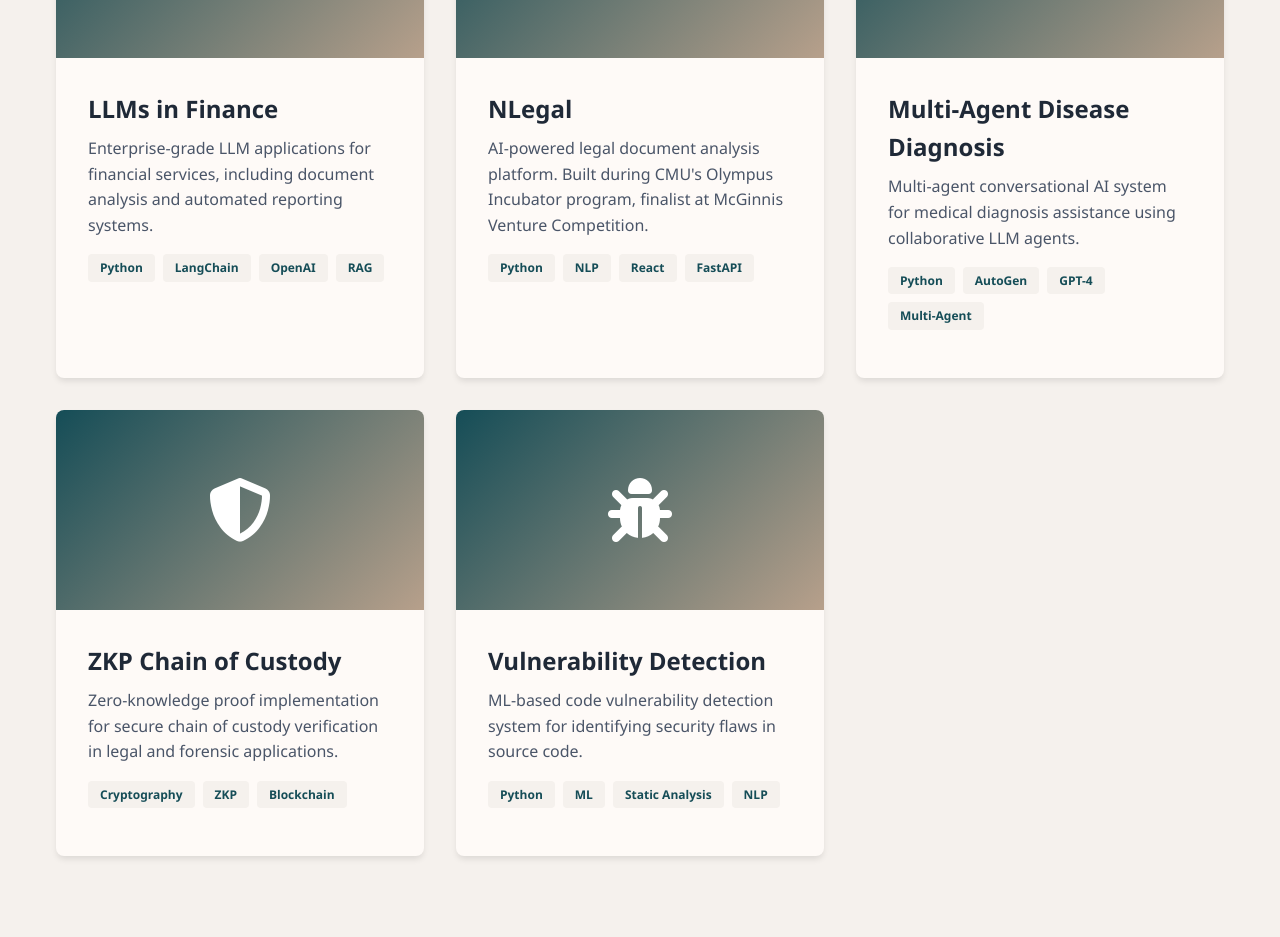
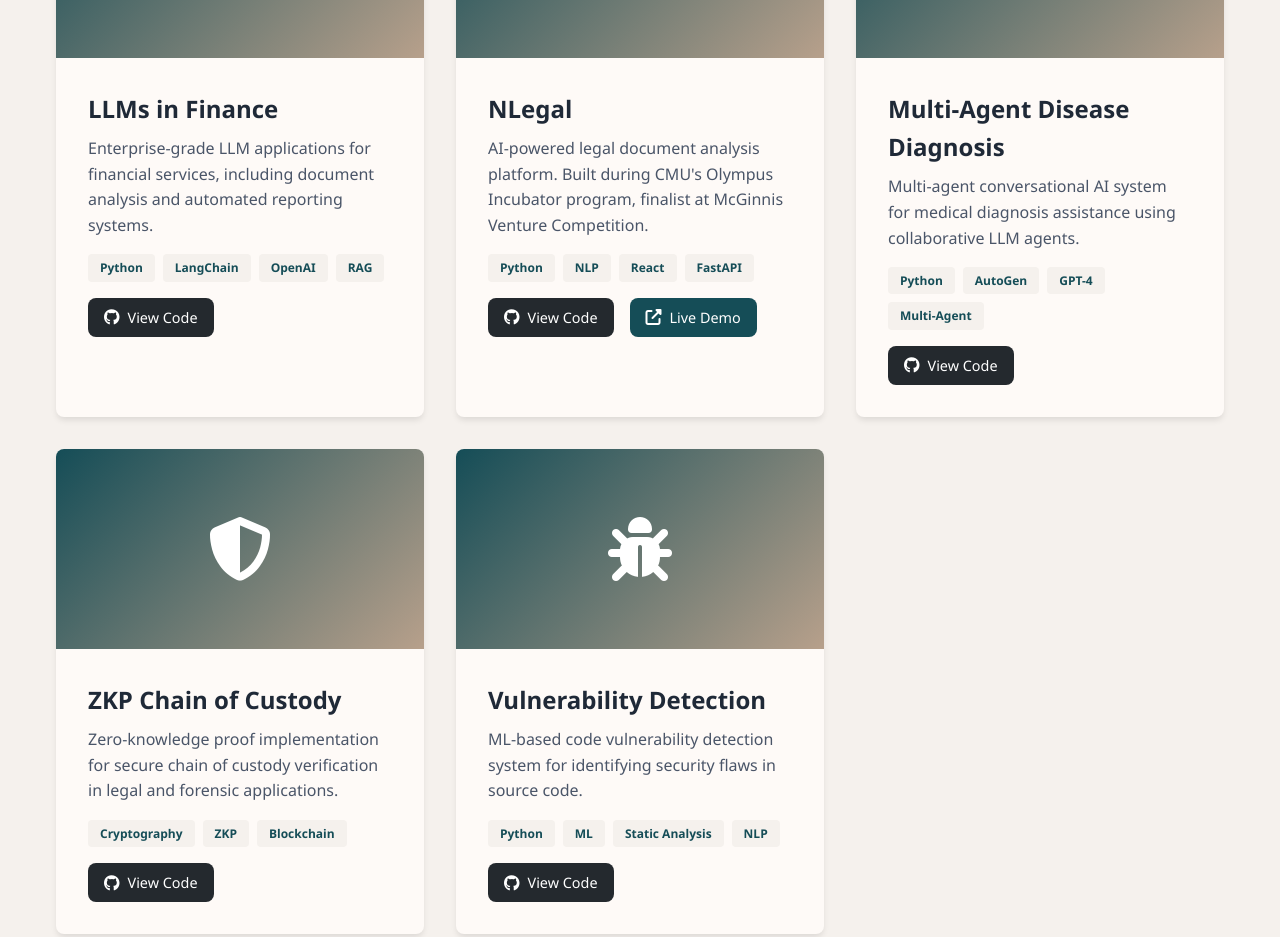
Before and after one commit to aalfaropizana/aalfaropizana.github.io, a website: page index.html in a window 1280 px wide. Shown: the part 4909-5846 px from the top of the page. Drawn offline with Linux system fonts and the light colour scheme.

Commit message:
Add styled View Code buttons with GitHub icons to projects
- Fixed JS to support both project.github and project.links.github formats
- Added styled button design for GitHub and Demo links
- GitHub button: dark background with white text
- Demo button: primary color with hover effects
- Added hover animations

```diff
--- a/assets/css/styles.css
+++ b/assets/css/styles.css
@@ -642,19 +642,46 @@ ul {
 .project-links {
     display: flex;
     gap: var(--spacing-sm);
+    margin-top: var(--spacing-sm);
 }
 
 .project-link {
-    display: flex;
+    display: inline-flex;
     align-items: center;
     gap: 0.5rem;
-    color: var(--primary-color);
+    padding: 0.5rem 1rem;
+    border-radius: var(--radius-md);
     font-weight: 500;
+    font-size: 0.9rem;
     transition: all var(--transition-fast);
 }
 
-.project-link:hover {
-    color: var(--primary-dark);
+.project-link.github-link {
+    background-color: #24292e;
+    color: #ffffff;
+}
+
+.project-link.github-link:hover {
+    background-color: #1a1e22;
+    transform: translateY(-2px);
+    box-shadow: var(--shadow-md);
+    color: #ffffff;
+}
+
+.project-link.demo-link {
+    background-color: var(--primary-color);
+    color: #ffffff;
+}
+
+.project-link.demo-link:hover {
+    background-color: var(--primary-dark);
+    transform: translateY(-2px);
+    box-shadow: var(--shadow-md);
+    color: #ffffff;
+}
+
+.project-link i {
+    font-size: 1rem;
 }
 
 /* ==========================================================================
--- a/assets/js/main.js
+++ b/assets/js/main.js
@@ -435,13 +435,16 @@ async function loadProjects() {
                 .join('');
 
             const links = [];
-            if (project.github) {
-                links.push(`<a href="${project.github}" target="_blank" class="project-link">
+            const githubUrl = project.github || (project.links && project.links.github);
+            const demoUrl = project.demo || (project.links && project.links.demo);
+
+            if (githubUrl) {
+                links.push(`<a href="${githubUrl}" target="_blank" class="project-link github-link">
                     <i class="fab fa-github"></i> View Code
                 </a>`);
             }
-            if (project.demo) {
-                links.push(`<a href="${project.demo}" target="_blank" class="project-link">
+            if (demoUrl) {
+                links.push(`<a href="${demoUrl}" target="_blank" class="project-link demo-link">
                     <i class="fas fa-external-link-alt"></i> Live Demo
                 </a>`);
             }
```
